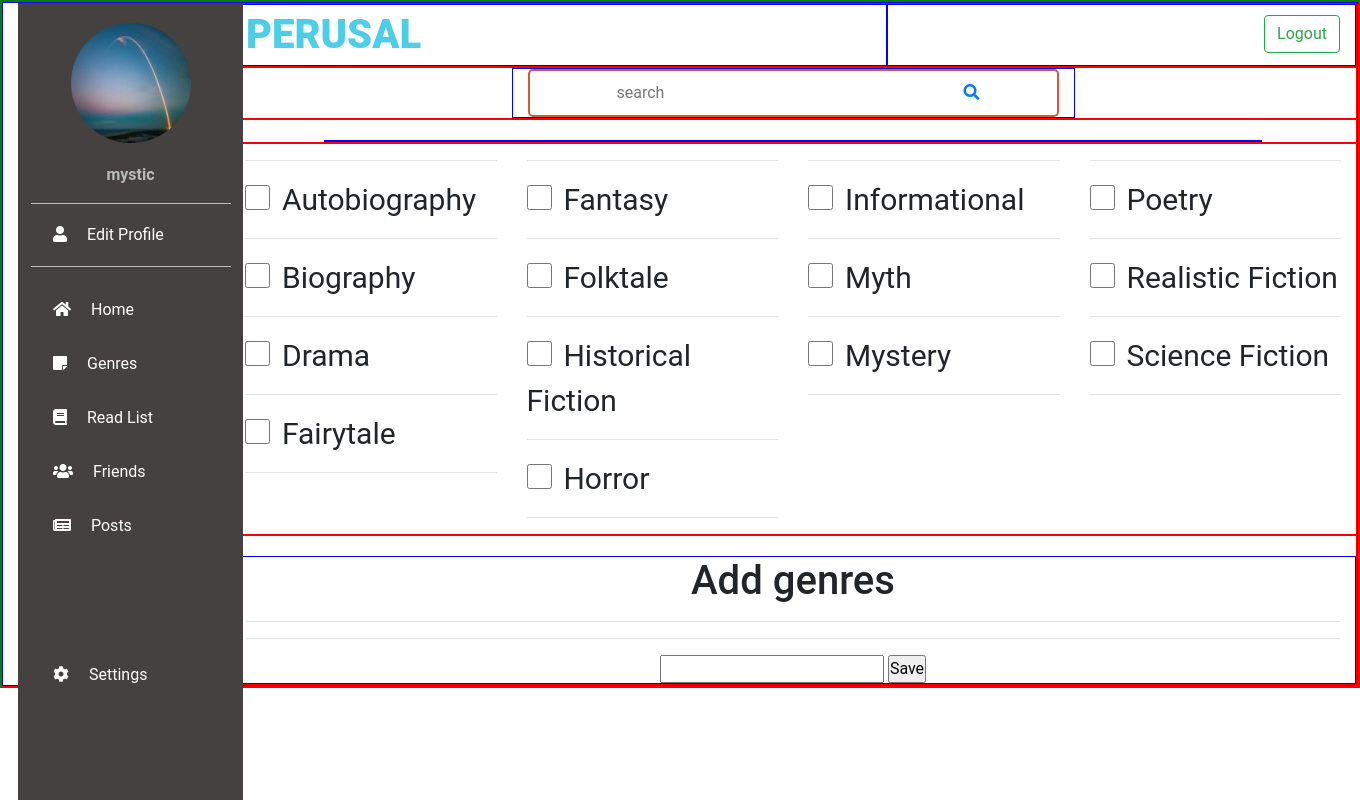
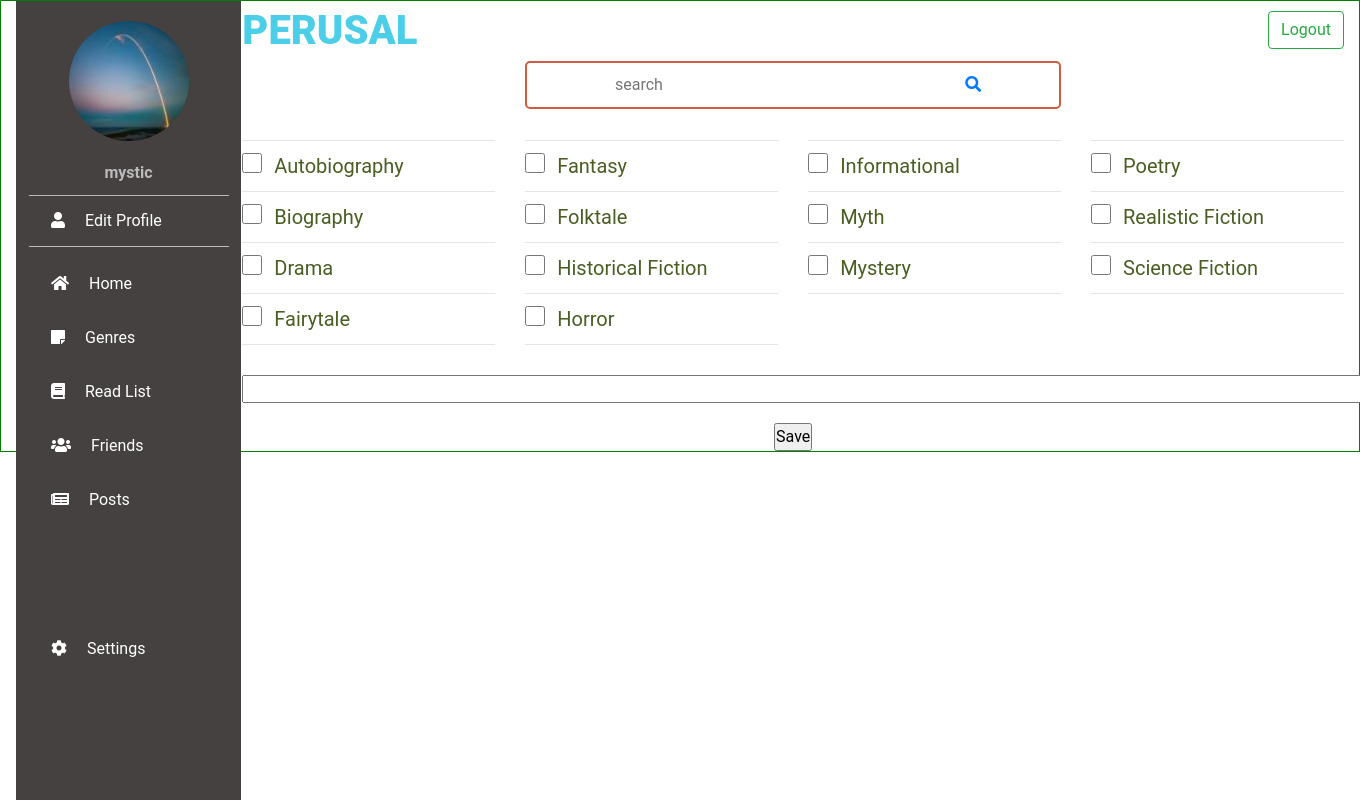
Before and after one commit to swarna1001/Perusal, a Django app: page /accounts/genres/ in a window 1360 px wide; the page is wider, and only the part inside the window is pictured. Run offline with Django 3.2, Linux system fonts and the light colour scheme; a user stored in the database is signed in; data comes from the database, SQL or seed files in the repository; both versions use the stored data as it was after the commit; some libraries are stand-ins or nearby versions.

Commit message:
5.8 - modified genres_style page (stable)

```diff
--- a/accounts/static/accounts/genres_style.css
+++ b/accounts/static/accounts/genres_style.css
@@ -13,22 +13,38 @@
 }
 
 input.largerCheckbox {
-    width: 25px;
-    height: 25px;
+    width: 20px;
+    height: 20px;
 
 }
 
 .check-text{
-    font-size: 30px;
-    padding-top: 20px;
+    font-size: 20px;
+    color: #4A5D23;
     padding-left: 8px;
     padding-bottom: 10px;
+
 }
 
 ul.checkbox li{
     display: inline-grid;
+}
 
+.save-button{
+    margin-top: 20px
 }
+
+hr{
+    margin-top: 10px;
+    margin-bottom: 10px;
+}
+
+.display-existing{
+    color: #4A5D23;
+    font-weight: bold;
+}
+
+
 
 
 .checkbox-lg::before,
--- a/accounts/templates/accounts/genres.html
+++ b/accounts/templates/accounts/genres.html
@@ -40,13 +40,13 @@
            /* max-width: 1280px; */
         }
 
-        .my-col{
+        /*.my-col{
             border: 1px solid blue;
         }
 
          .my-row{
             border: 1px solid red;
-         }
+         }*/
 
         </style>
 
@@ -149,11 +149,11 @@
 
     <div class="row justify-content-center my-row row-3">
         <div class="col-10 my-col my-col-31">
-            <div>
+            <div class="display-existing">
 
             	{% if existing_genres %}
-            		<h2>Already selected GENRES:</h2>
-            		{{ existing_genres }}
+            		<h3>Your preferred genres:</h3>
+            		<h4>{{ existing_genres  }} </h4>
 
             	{% endif %}
             </div>
@@ -206,22 +206,24 @@
 
 
     <div class="row justify-content-center my-row row-4">
-        <div class="col-12 my-col my-col-41 text-justify">
-            <div>
+        <div class="col-12 my-col my-col-41 ">
+
             	<center>
-		<h1>Add genres</h1>
-		<hr/>
 		<form method="POST">
 			{% csrf_token %}
 
-		<hr/>
-		<input type="text" name="genres" id="txtvalues">
-		<input id="but1" type="submit" value="Save" onclick="return alert('successfully inserted!')">
+		<div class="display-checked">
+            <input type="text" name="genres" id="txtvalues" size="120" readonly>
+        </div>
+
+        <div class="save-button">
+		    <input id="but1" type="submit" value="Save" onclick="return alert('successfully inserted!')">
+        </div>
 
 		</form>
 	</center>
 
-    		</div>
+
 
         </div>
     </div>
```
Also changed, not shown: db.sqlite3.
